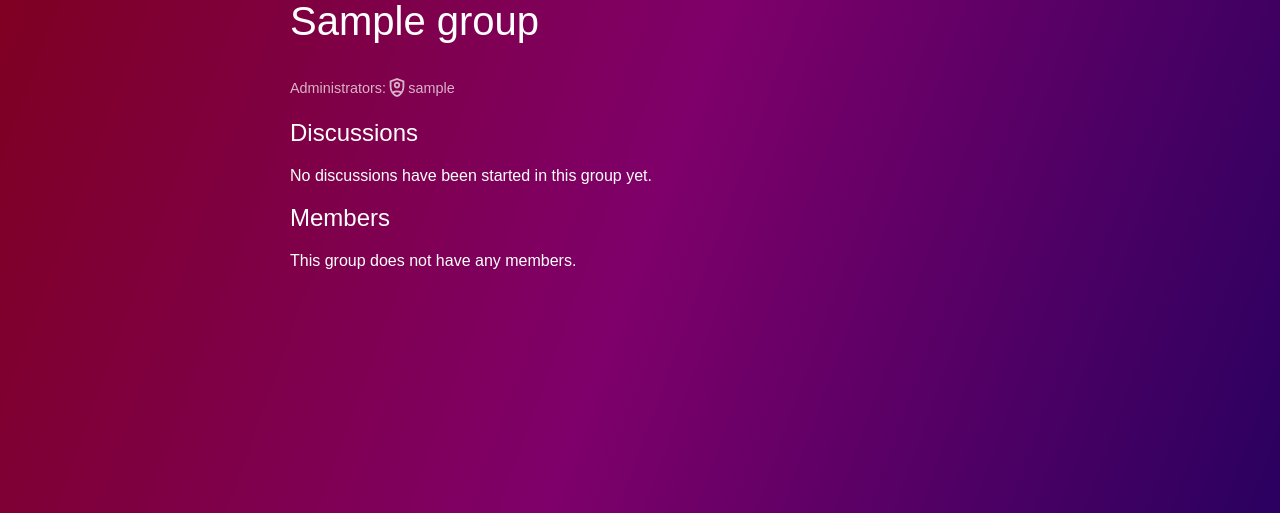
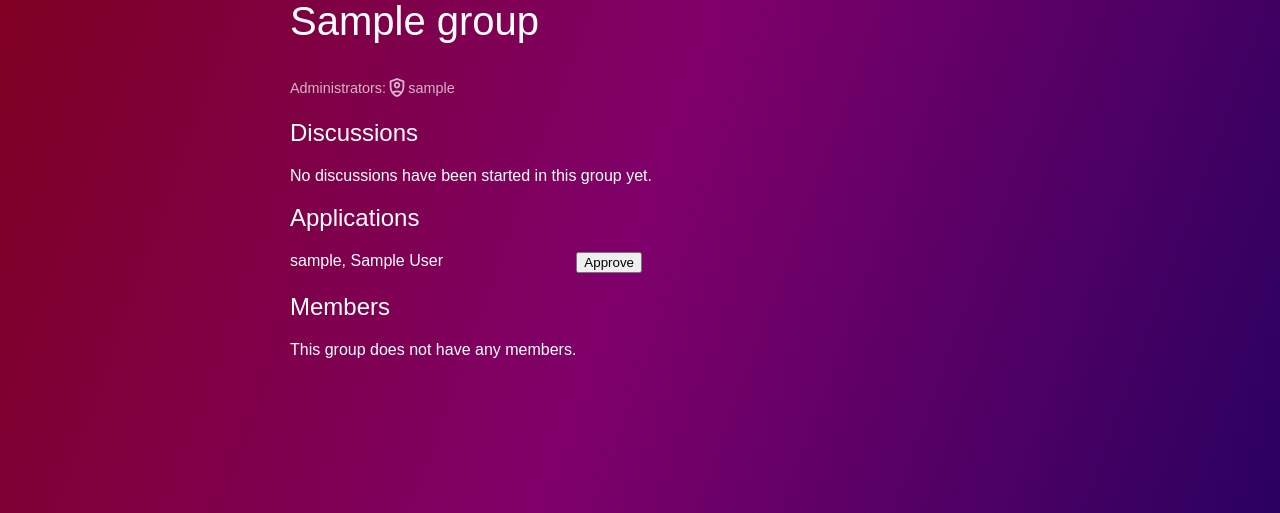
Before and after one commit to emilyeriksson-rgb/systemutveckling-uppgift-2, a PHP site: page /groups/view/?id=1 in a window 1280 px wide. Shown: the part 152-665 px from the top of the page. Run offline with PHP 8.4, Linux system fonts and the light colour scheme; the visitor is signed in with stand-in values (Sample User, id 1); tables that the repository leaves empty or names only in its code hold one stand-in row (values such as "Sample post"); some web fonts are replaced.

Commit message:
Add group approval and logout flow

```diff
--- a/html/groups/view/index.php
+++ b/html/groups/view/index.php
@@ -9,6 +9,18 @@ $isLoggedIn = isset($_SESSION['user_id']);
 if (!$isLoggedIn) {
     header('Location: /login/');
     exit;
+}
+
+$approvalError = $_SESSION['approval_error'] ?? '';
+$approvalSuccess = $_SESSION['approval_success'] ?? '';
+
+unset(
+    $_SESSION['approval_error'],
+    $_SESSION['approval_success']
+);
+
+if (empty($_SESSION['csrf_token'])) {
+    $_SESSION['csrf_token'] = bin2hex(random_bytes(32));
 }
 
 $userId = (int) $_SESSION['user_id'];
@@ -108,6 +120,33 @@ $statement->execute([
 
 $groupUsers = $statement->fetchAll();
 
+$pendingApplications = [];
+
+if ($group['current_user_role'] === 'admin') {
+    $statement = $pdo->prepare(
+        'SELECT
+            group_applications.application_id,
+            group_applications.created_at,
+            users.user_id AS applicant_id,
+            users.user_name,
+            users.first_name,
+            users.last_name
+        FROM group_applications
+        INNER JOIN users
+            ON users.user_id = group_applications.user_id
+        WHERE group_applications.group_id = :group_id
+          AND group_applications.application_status = :status
+        ORDER BY group_applications.created_at ASC'
+    );
+
+    $statement->execute([
+        'group_id' => $groupId,
+        'status' => 'pending'
+    ]);
+
+    $pendingApplications = $statement->fetchAll();
+}
+
 $administrators = [];
 $members = [];
 
@@ -118,6 +157,7 @@ foreach ($groupUsers as $groupUser) {
         $members[] = $groupUser;
     }
 }
+
 $page_name = $group['group_name'] . ' | Face IT';
 ?>
 
@@ -187,6 +227,42 @@ $page_name = $group['group_name'] . ' | Face IT';
             </section>
 
             <aside class="group-members">
+                <?php if ($group['current_user_role'] === 'admin'): ?>
+                <?php if ($approvalError !== ''): ?>
+        <div class="form-errors" role="alert">
+            <p><?= htmlspecialchars($approvalError, ENT_QUOTES, 'UTF-8') ?></p>
+        </div>
+    <?php endif; ?>
+
+    <?php if ($approvalSuccess !== ''): ?>
+        <div class="success-message" role="status">
+            <p><?= htmlspecialchars($approvalSuccess, ENT_QUOTES, 'UTF-8') ?></p>
+        </div>
+    <?php endif; ?>
+        <h2>Applications</h2>
+        <?php if (empty($pendingApplications)): ?>
+            <p>There are no applications waiting for approval.</p>
+                <?php else: ?>
+                    <div class="applications-list">
+                        <?php foreach ($pendingApplications as $application): ?>
+                            <div class="application-item">
+                                <div class="applicant">
+                                    <span class="user-name" data-user-id="<?= (int) $application['applicant_id'] ?>" tabindex="0"><?= htmlspecialchars($application['user_name']. ',', ENT_QUOTES, 'UTF-8') ?></span>
+                                    <span class="applicant-name"><?= htmlspecialchars($application['first_name'] . ' ' . $application['last_name'], ENT_QUOTES, 'UTF-8') ?></span>
+                                </div>
+
+                                <form action="/groups/applications/" method="post">
+                                    <input type="hidden" name="csrf_token" value="<?= htmlspecialchars($_SESSION['csrf_token'], ENT_QUOTES, 'UTF-8') ?>">
+                                    <input type="hidden" name="group_id" value="<?= (int) $group['group_id'] ?>">
+                                    <input type="hidden" name="application_id" value="<?= (int) $application['application_id'] ?>">
+                                    <button class="approve-button" type="submit">Approve</button>
+                                </form>
+                            </div>
+                        <?php endforeach; ?>
+                    </div>
+                <?php endif; ?>
+</section>
+                <?php endif; ?>
                 <h2>Members</h2>
 
                 <?php if (empty($members)): ?>
--- a/html/index.php
+++ b/html/index.php
@@ -105,7 +105,7 @@ if ($isLoggedIn) {
     <?php require __DIR__ . '/includes/navigation.php'; ?>
     <main>
         <?php if (!$isLoggedIn): ?>
-            <div class="black-back">
+            <div class="black-back start">
 
     <img src="/face_it.webp" class="hero-logo" alt="Face IT">
     <p class="tagline"> — Talk tech. Share ideas. Solve together. Whether you’re writing your first line of code or shaping the future of IT, there’s always a place for you in the conversation.</p>
--- a/html/login/index.php
+++ b/html/login/index.php
@@ -132,7 +132,7 @@ if ($_SERVER['REQUEST_METHOD'] === 'POST') {
 
         <p>
             Don’t have an account?
-            <a class="secondary-btn" href="/register/">Create one</a>
+            <a class="secondary-btn light-btn" href="/register/">Create one</a>
         </p>
     </main>
 
--- a/html/style.css
+++ b/html/style.css
@@ -109,6 +109,11 @@ h2, h3, h4, h5, h6 {
     border-radius: 2rem;
 }
 
+.start {
+    padding-bottom: var(--space-large);
+
+}
+
 .tagline{
     padding-left: 2rem;
 /*     color: var(--color-white);
@@ -116,7 +121,7 @@ h2, h3, h4, h5, h6 {
     font-size: 1.2rem;
     line-height: 1.6;
     margin:0 var(--space-small);
-    max-width: 40rem;
+    max-width: 30rem;
 }
 
 .hero-logo {
@@ -130,11 +135,14 @@ h2, h3, h4, h5, h6 {
 .two-buttons {
     display: flex;
     flex-direction: column;
+    gap: 2rem;
     margin-top: var(--space-large);
 
-    gap: 2rem;
-
     align-items: center;
+}
+.two-buttons > .secondary-btn,
+.login-page .light-btn {
+    color: var(--color-blue-light);
 }
 
 .primary-btn {
@@ -978,9 +986,15 @@ align-items:center;
 
 }
 
+.application-item {
+    display: flex;
+    flex-direction: row;
+    justify-content: space-between;
+    gap: var(--space-small);
+    max-width: 22rem;
+}
 
-
-
+.approve-button {}
 
 
 
```
Also changed, not shown: html/logout/index.php (+43 -0 lines), html/profile/index.php (+7 -1 lines).
